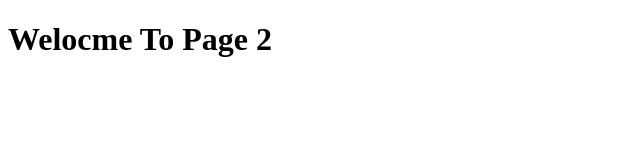
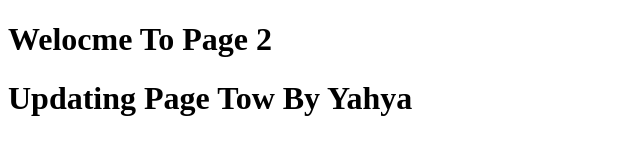
Before and after one commit to yahiaalnaqeeb/new-git-project-1, a plain HTML site: page pages/page2.html in a window 1280 px wide. Shown: the whole page, without its empty margins (0-640 px from the left). Drawn offline with Linux system fonts and the light colour scheme; files that its build step writes are made by us from their sources; files whose address does not match are found by name.

Commit message:
Updating Page Tow By Yahya -2

```diff
--- a/pages/page2.html
+++ b/pages/page2.html
@@ -11,6 +11,7 @@
 
 <body>
      <h1>  Welocme To Page 2 <h1/>
+	      <h1>  Updating Page Tow By Yahya <h1/>
     <script src="js/app.js"></script>
 </body>
 
```
